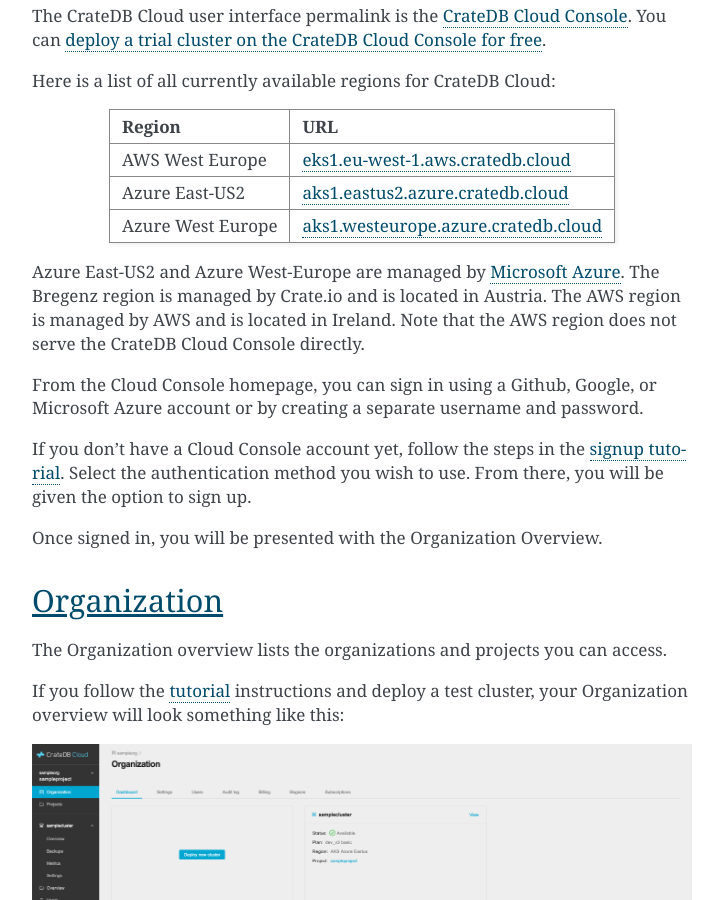
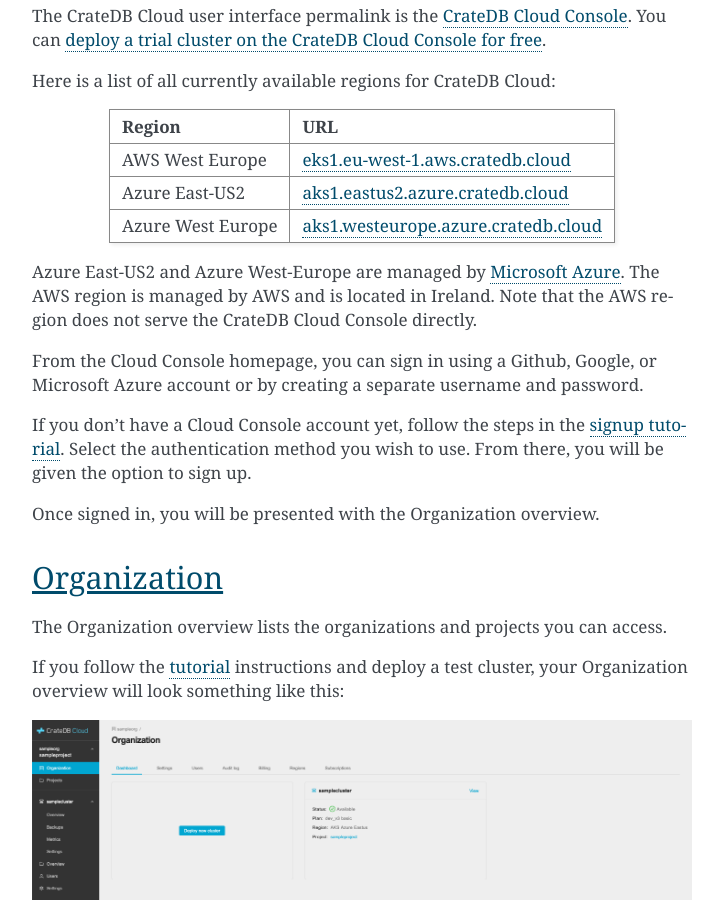
Before and after one commit to crate/cloud-reference, a Sphinx documentation site: the page built from docs/overview.rst, in a window 1280 px wide and 900 px high, scrolled down 1569 px. Shown: the whole window, without its empty margins (388-1111 px from the left). Built offline with Sphinx 7.4.7, drawn with Linux system fonts in a browser that asks for light colours; some of the changed text lies outside the part shown.

```diff
--- a/docs/glossary.rst
+++ b/docs/glossary.rst
@@ -443,11 +443,6 @@ some part of an :ref:`organization's <gloss-org>` assets. Each user has a
 defined role within the organization (see our reference on :ref:`user roles
 <user-roles>`) and is associated with a specific email address.
 
-.. NOTE::
-
-    Note that currently each CrateDB Cloud user corresponds to only one
-    organization.
-
 .. SEEALSO::
 
     :ref:`User roles <user-roles>`
--- a/docs/overview.rst
+++ b/docs/overview.rst
@@ -41,10 +41,9 @@ Here is a list of all currently available regions for CrateDB Cloud:
 | Azure West Europe | `aks1.westeurope.azure.cratedb.cloud`_ |
 +-------------------+----------------------------------------+
 
-Azure East-US2 and Azure West-Europe are managed by `Microsoft Azure`_. The
-Bregenz region is managed by Crate.io and is located in Austria. The AWS region
-is managed by AWS and is located in Ireland. Note that the AWS region does not
-serve the CrateDB Cloud Console directly.
+Azure East-US2 and Azure West-Europe are managed by `Microsoft Azure`_. The AWS
+region is managed by AWS and is located in Ireland. Note that the AWS region
+does not serve the CrateDB Cloud Console directly.
 
 From the Cloud Console homepage, you can sign in using a Github, Google, or
 Microsoft Azure account or by creating a separate username and password.
@@ -53,7 +52,7 @@ If you don't have a Cloud Console account yet, follow the steps in the `signup
 tutorial`_. Select the authentication method you wish to use. From there, you
 will be given the option to sign up.
 
-Once signed in, you will be presented with the Organization Overview.
+Once signed in, you will be presented with the Organization overview.
 
 
 .. _overview-org-overview:
```
Also changed, not shown: other parts of docs/overview.rst (+6 -1 lines), docs/_assets/img/organization-users-email.png (added).
